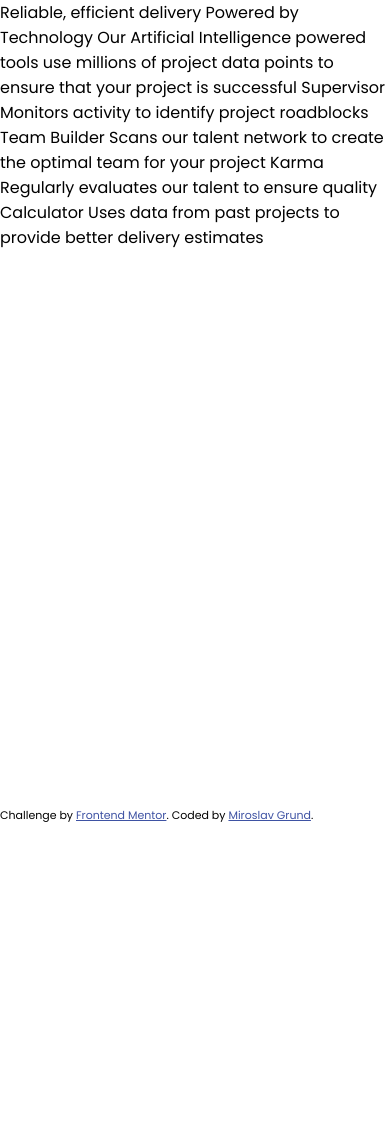
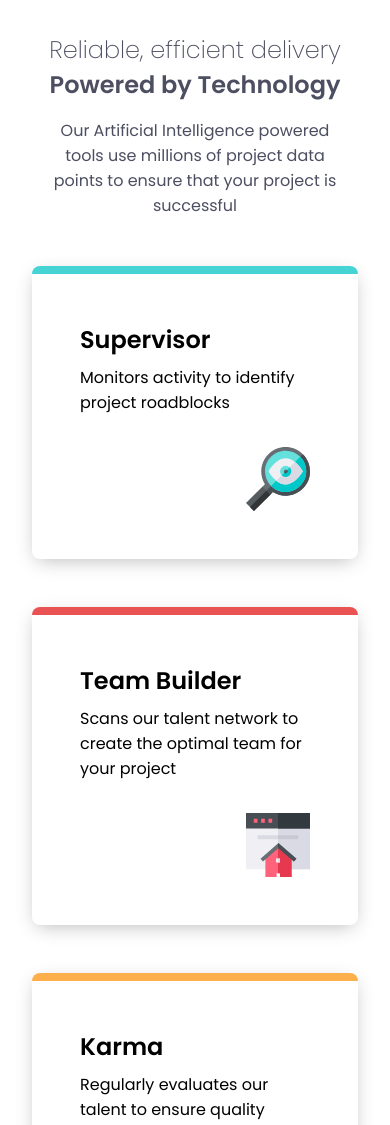
Before and after one commit to Myro685/four-card-feature-section, a plain HTML site: page index.html in a window 390 px wide. Shown: the top 1125 px of the page. Before the commit the page ends 844 px from the top, so only its background shows below. Drawn offline with Linux system fonts and the light colour scheme.

Commit message:
feature: Mobile design implementation

```diff
--- a/index.html
+++ b/index.html
@@ -14,25 +14,42 @@
   <link href="https://fonts.googleapis.com/css2?family=Poppins:ital,wght@0,100;0,200;0,300;0,400;0,500;0,600;0,700;0,800;0,900;1,100;1,200;1,300;1,400;1,500;1,600;1,700;1,800;1,900&display=swap" rel="stylesheet">
 </head>
 <body>
+  <header>
+    <h1>
+      Reliable, efficient delivery <br/>
+      <span>Powered by Technology</span>
+    </h1>
+    <p>
+      Our Artificial Intelligence powered tools use millions of project data points
+      to ensure that your project is successful
+    </p>
+  </header>
 
-  Reliable, efficient delivery
-  Powered by Technology
+  <main>
+    <article class="cyan">
+      <h2>Supervisor</h2>
+      <p>Monitors activity to identify project roadblocks</p>
+      <img src="images/icon-supervisor.svg" alt="">
+    </article>
 
-  Our Artificial Intelligence powered tools use millions of project data points
-  to ensure that your project is successful
+    <article class="red">
+      <h2>Team Builder</h2>
+      <p>Scans our talent network to create the optimal team for your project</p>
+      <img src="images/icon-team-builder.svg" alt="">
+    </article>
 
-  Supervisor
-  Monitors activity to identify project roadblocks
+    <article class="orange">
+      <h2>Karma</h2>
+      <p>Regularly evaluates our talent to ensure quality</p>
+      <img src="images/icon-karma.svg" alt="">
+    </article>
 
-  Team Builder
-  Scans our talent network to create the optimal team for your project
-
-  Karma
-  Regularly evaluates our talent to ensure quality
-
-  Calculator
-  Uses data from past projects to provide better delivery estimates
-
+    <article class="blue">
+      <h2>Calculator</h2>
+      <p>Uses data from past projects to provide better delivery estimates</p>
+      <img src="images/icon-calculator.svg" alt="">
+    </article>
+  </main>
 
   <footer class="attribution">
     Challenge by <a href="https://www.frontendmentor.io?ref=challenge">Frontend Mentor</a>.
--- a/style.css
+++ b/style.css
@@ -15,12 +15,81 @@
   font-family: "Poppins", sans-serif;
 }
 
+body {
+  padding: 2rem;
+  display: flex;
+  flex-direction: column;
+  align-items: center;
+}
+
 .attribution {
   font-size: 0.6875rem;
-  position: absolute;
-  bottom: 0;
-  padding-bottom: 20px;
+  margin-top: 2rem;
 }
 .attribution a {
   color: hsl(228, 45%, 44%);
 }
+
+header {
+  text-align: center;
+  color: var(--grey500);
+  max-width: 30rem;
+
+  h1 {
+    font-weight: 200;
+    font-size: 1.5rem;
+
+    span {
+      font-weight: 600;
+    }
+  }
+
+  p {
+    padding: 1rem .5rem 3rem .5rem;
+  }
+}
+
+main {
+  display: flex;
+  flex-direction: column;
+  gap: 3rem;
+
+  article {
+    padding: 3rem;
+    box-shadow: 0px 5px 20px -5px rgba(0, 0, 0, 0.3);
+    border-radius: 0.5rem;
+
+    h2 {
+      font-weight: 600;
+      margin-bottom: 0.5rem;
+    }
+    p {
+      margin-bottom: 2rem;
+    }
+    img {
+      float: right;
+    }
+  }
+}
+
+.red {
+  border-top: 0.5rem solid var(--red);
+}
+.cyan {
+  border-top: 0.5rem solid var(--cyan);
+}
+.orange {
+  border-top: 0.5rem solid var(--orange);
+}
+.blue {
+  border-top: 0.5rem solid var(--blue);
+}
+
+@media screen and (min-width:1440px) {
+  header {
+    max-width: 38rem;
+    h1 {
+      font-size: 3rem;
+    }
+  }
+}
```
Also changed, not shown: design/desktop-preview.jpg (deleted).
